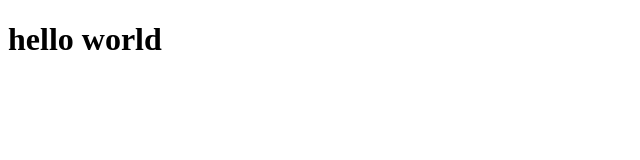
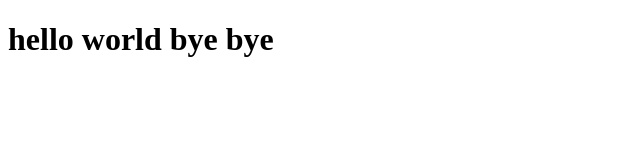
Before and after one commit to JyotiMellalli/jyotigit, a plain HTML site: page index.html in a window 1280 px wide. Shown: the whole page, without its empty margins (0-640 px from the left). Drawn offline with Linux system fonts and the light colour scheme.

Commit message:
Update index.html

```diff
--- a/index.html
+++ b/index.html
@@ -7,6 +7,6 @@
     <title>Document</title>
 </head>
 <body>
-    <h1>hello world</h1>
+    <h1>hello world bye bye</h1>
 </body>
 </html>
```
